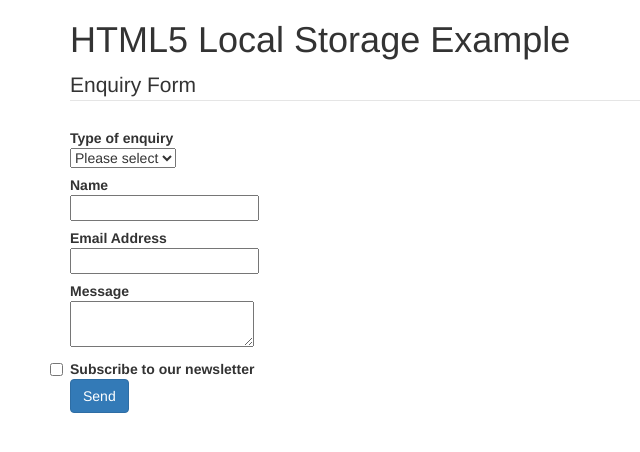
After one commit to ShaneCunn/ConstructionCal, a PHP site: page /storage.html in a window 1280 px wide. The commit adds this page. Shown: the top 452 px of the page, without its empty margins (0-640 px from the left). Run offline with PHP 8.4, Linux system fonts and the light colour scheme; some libraries are stand-ins or nearby versions.

Commit message:
updated json file and vue

```diff
--- /dev/null
+++ b/storage.html
@@ -0,0 +1,125 @@
+<!DOCTYPE html>
+
+<html lang="en">
+<head>
+    <meta charset="utf-8">
+
+    <title>HTML5 Local Storage Example</title>
+
+    <!-- include Bootstrap CSS for layout -->
+    <link href="//netdna.bootstrapcdn.com/twitter-bootstrap/2.2.1/css/bootstrap-combined.min.css" rel="stylesheet">
+</head>
+
+<body>
+<div class="container">
+    <h1>HTML5 Local Storage Example</h1>
+
+    <form method="post" class="form-horizontal">
+        <fieldset>
+            <legend>Enquiry Form</legend>
+
+            <div class="control-group">
+                <label class="control-label" for="type">Type of enquiry</label>
+                <div class="controls">
+                    <select name="type" id="type">
+                        <option value="">Please select</option>
+                        <option value="general">General</option>
+                        <option value="sales">Sales</option>
+                        <option value="support">Support</option>
+                    </select>
+                </div>
+            </div>
+
+            <div class="control-group">
+                <label class="control-label" for="name">Name</label>
+                <div class="controls">
+                    <input class="input-xlarge" type="text" name="name" id="name" value="" maxlength="50">
+                </div>
+            </div>
+
+            <div class="control-group">
+                <label class="control-label" for="email">Email Address</label>
+                <div class="controls">
+                    <input class="input-xlarge" type="text" name="email" id="email" value="" maxlength="150">
+                </div>
+            </div>
+
+            <div class="control-group">
+                <label class="control-label" for="message">Message</label>
+                <div class="controls">
+                    <textarea class="input-xlarge" name="message" id="message"></textarea>
+                </div>
+            </div>
+
+            <div class="control-group">
+                <div class="controls">
+                    <label class="checkbox">
+                        <input name="subscribe" id="subscribe" type="checkbox">
+                        Subscribe to our newsletter
+                    </label>
+                </div>
+            </div>
+        </fieldset>
+
+        <div class="form-actions">
+            <input type="submit" name="submit" id="submit" value="Send" class="btn btn-primary">
+        </div>
+    </form>
+</div>
+
+<!-- include jQuery library -->
+<script src="//code.jquery.com/jquery-latest.js"></script>
+<script>
+    $(document).ready(function () {
+        /*
+         * check browser supports local storage
+         */
+        if (localStorage) {
+            /*
+             * if form field values exist in local storage use
+             * them to populate the form when the page loads
+             */
+            if (localStorage.type) {
+                $("#type").find("option[value=" + localStorage.type + "]").attr("selected", true);
+            }
+            if (localStorage.name) {
+                $("#name").val(localStorage.name);
+            }
+            if (localStorage.email) {
+                $("#email").val(localStorage.email);
+            }
+            if (localStorage.message) {
+                $("#message").val(localStorage.message);
+            }
+            if (localStorage.subscribe === "checked") {
+                $("#subscribe").attr("checked", "checked");
+            }
+
+            /*
+             * when a form field changes store it's value in local storage
+             */
+            $("input[type=text],select,textarea").change(function () {
+                $this = $(this);
+                localStorage[$this.attr("name")] = $this.val();
+            });
+            $("input[type=checkbox]").change(function () {
+                $this = $(this);
+                localStorage[$this.attr("name")] = $this.attr("checked");
+            });
+            /*
+                         * clear local storage when the form is submitted
+                         */
+            $("form").submit(function () {
+                localStorage.clear();
+                /*
+             * output local storage to the console each time the form changes
+             * (you may want to remove this code on the production server)
+             */
+            }).change(function () {
+                console.log(localStorage);
+            });
+        }
+    });
+</script>
+</body>
+</html>
--- a/values.json
+++ b/values.json
@@ -30,6 +30,12 @@
     "amount": 5
   },
   {
+    "id": 6,
+    "name": "Skywall Module",
+    "usage": 0.5,
+    "amount": 10
+  },
+  {
     "id": 7,
     "name": "Vehicle Gate",
     "usage": 0.5,
```
Also changed, not shown: VUE.html (added, +102 -0 lines), index3.php (+51 -17 lines).
